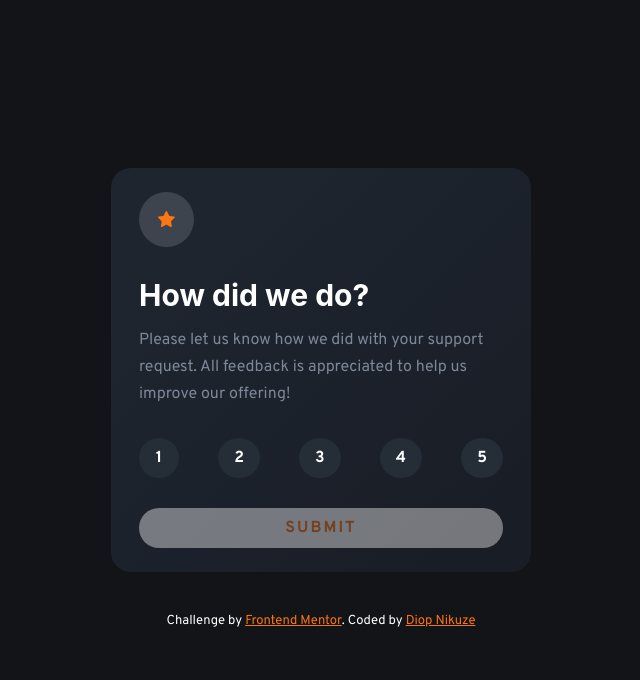
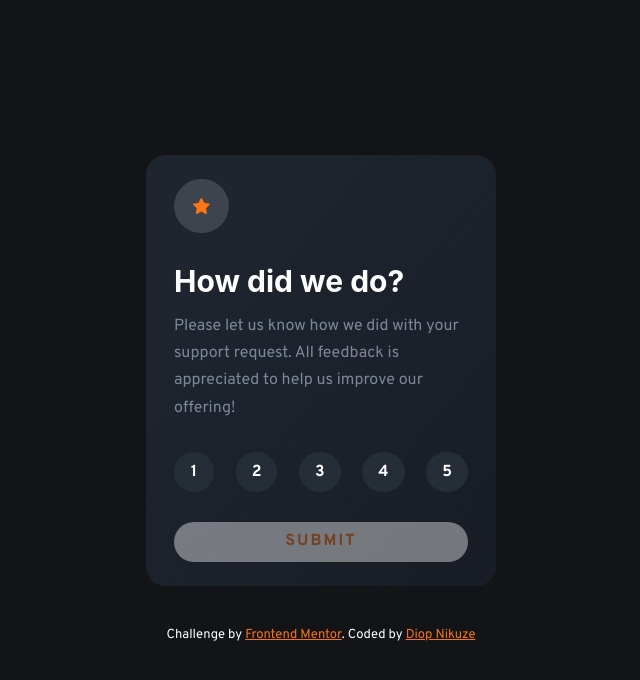
Before and after one commit to Diop-Nikuze/Interactive-Rating-Component, a React (Create React App) app: page / in a window 1280 px wide. Shown: the top 680 px of the page, without its empty margins (319-959 px from the left). Built offline with nearby package versions, Linux system fonts and the light colour scheme; the HTML template or start-up script is replaced by a standard one.

Commit message:
try to fix button issues

```diff
--- a/src/RatingsCard.js
+++ b/src/RatingsCard.js
@@ -4,7 +4,7 @@ import Stars from "./Stars";
 
 const RatingsCard = ({ onSubmitPress, setRating }) => {
   return (
-    <Box className="card" maxW={{ base: "300px", md: "420px" }}>
+    <Box className="card" maxW={{ base: "300px", md: "350px" }}>
       <IntroRatings />
       <Stars onSubmitPress={onSubmitPress} setRating={setRating} />
     </Box>
--- a/src/Stars.js
+++ b/src/Stars.js
@@ -38,9 +38,8 @@ const Stars = ({ onSubmitPress, setRating }) => {
             _focus={{ outline: "none" }}
             _hover={{ backgroundColor: "hsl(217, 12%, 63%)" }}
             borderRadius="100%"
-            // w="2.3rem"
-            // h="20px"
             color="white"
+            boxShadow="none"
           >
             {star}
           </Button>
```
